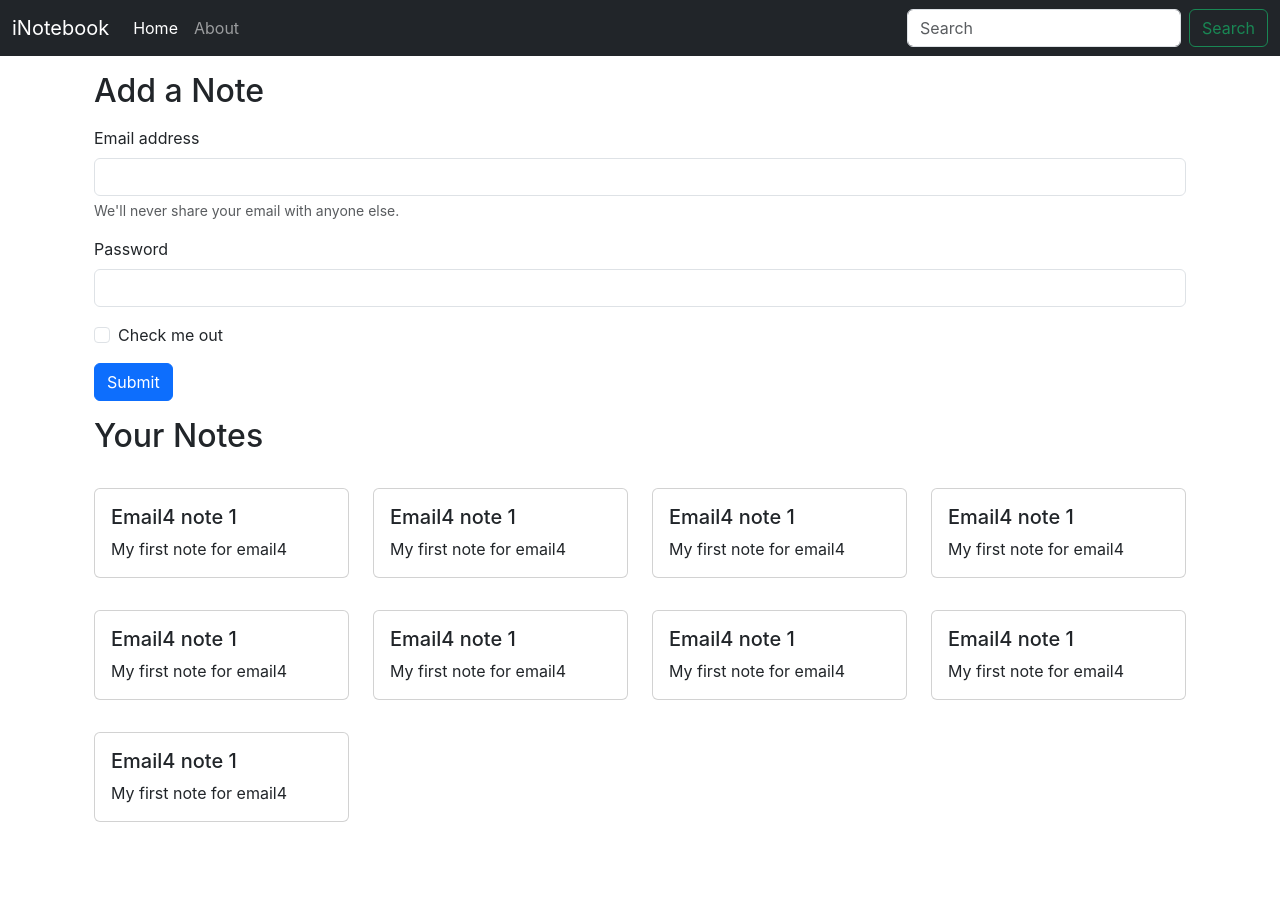
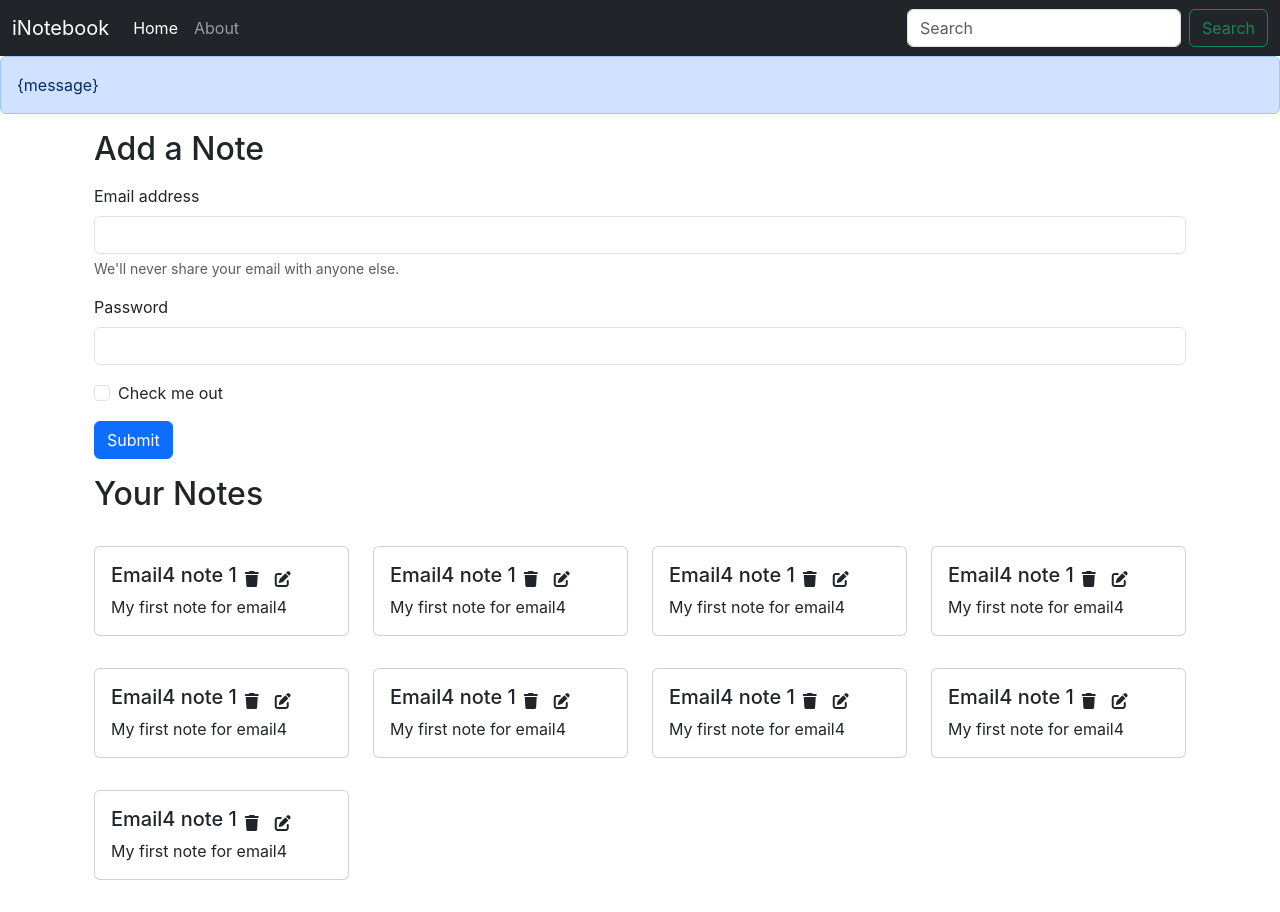
Before and after one commit to prparate/React_ExpressJS_INotebook, a React (Create React App) app: page / in a window 1280 px wide. Before the commit the page ends 854 px from the top, so only its background shows below. Built offline with nearby package versions, Linux system fonts and the light colour scheme.

Commit message:
adding font awesome icons to iNotebook

```diff
--- a/public/index.html
+++ b/public/index.html
@@ -43,5 +43,6 @@
     <script src="https://cdn.jsdelivr.net/npm/@popperjs/core@2.11.6/dist/umd/popper.min.js" integrity="sha384-oBqDVmMz9ATKxIep9tiCxS/Z9fNfEXiDAYTujMAeBAsjFuCZSmKbSSUnQlmh/jp3" crossorigin="anonymous"></script>
     <script src="https://cdn.jsdelivr.net/npm/bootstrap@5.3.0-alpha1/dist/js/bootstrap.min.js"
       integrity="sha384-mQ93GR66B00ZXjt0YO5KlohRA5SY2XofN4zfuZxLkoj1gXtW8ANNCe9d5Y3eG5eD" crossorigin="anonymous"></script>
+    <script src="https://kit.fontawesome.com/6cbc17afe2.js" crossorigin="anonymous"></script>
   </body>
 </html>
--- a/src/App.js
+++ b/src/App.js
@@ -8,13 +8,15 @@
 import Home from './components/Home';
 import About from './components/About';
 import NoteState from './context/notes/NoteState';
+import Alert from './components/Alert';
 
 function App() {
   return (
     <>
       <NoteState>
         <Router>
-          <Navbar></Navbar>
+          <Navbar/>
+          <Alert message='{message}'/>
           <div className='container'>
             <Routes>
               {/* React does partial matching of the path, so always use 'exact path' instead of 'path' */}
--- /dev/null
+++ b/src/components/Alert.js
@@ -0,0 +1,11 @@
+import React from 'react'
+
+const Alert = (props) => {
+    return (
+        <div className="alert alert-primary" role="alert">
+            {props.message}
+        </div>
+    )
+}
+
+export default Alert
--- a/src/components/NoteItem.js
+++ b/src/components/NoteItem.js
@@ -8,10 +8,14 @@
         <div className="col-md-3" >
             <div className="card my-3">
                 <div className="card-body">
-                    <h5 className="card-title">{note.title}</h5>
+                    <div className='d-flex align-items-center'>
+                        <h5 className="card-title">{note.title}</h5>
+                        <i className="fa-solid fa-trash mx-2"></i>
+                        <i className="fa-solid fa-pen-to-square mx-2"></i>
+                    </div>
                     <p className="card-text">{note.description}</p>
                 </div>
-                </div>
+            </div>
         </div>
     )
 }
--- a/src/index.css
+++ b/src/index.css
@@ -11,3 +11,7 @@
   font-family: source-code-pro, Menlo, Monaco, Consolas, 'Courier New',
     monospace;
 }
+
+i {
+  cursor: pointer;
+}
```
